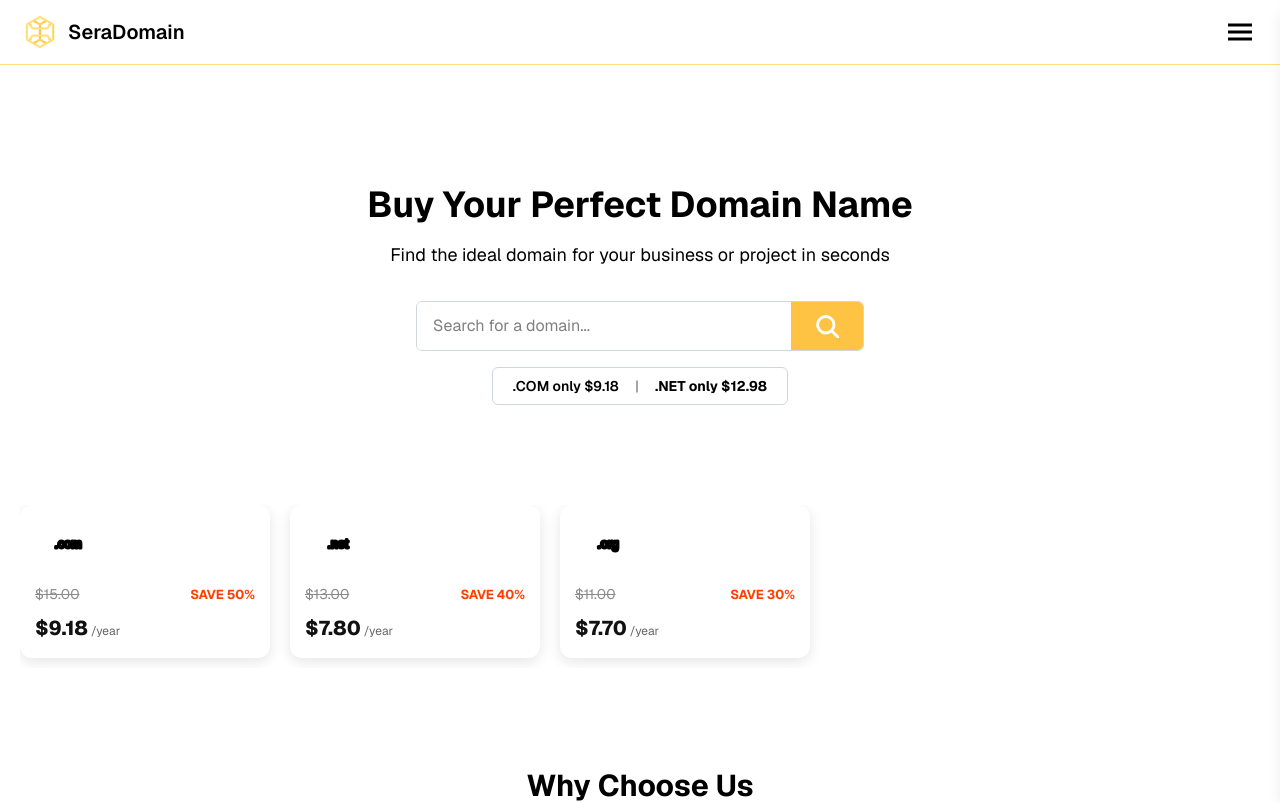
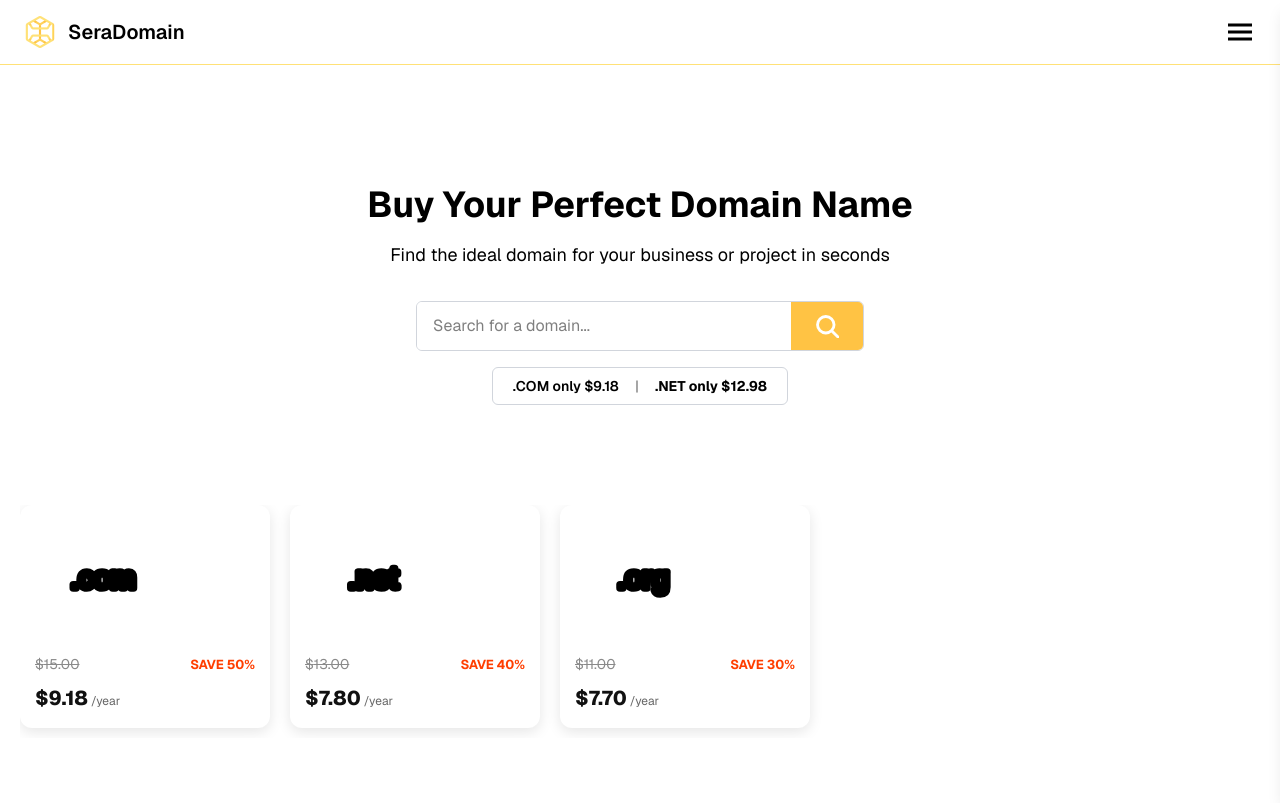
Before and after one commit to Parvez4560/seradomain, a Next.js app: page / in a window 1280 px wide. Shown: the top 803 px of the page. Built offline with nearby package versions, Linux system fonts and the light colour scheme.

Commit message:
New changes

```diff
--- a/components/TLDCard.css
+++ b/components/TLDCard.css
@@ -39,8 +39,8 @@
 
 /* Icon */
 .tld-icon {
-  width: 50px;
-  height: 50px;
+  width: 120px;
+  height: 120px;
   margin-bottom: 14px;
   position: relative;
   left: 8px;
--- a/package.json
+++ b/package.json
@@ -10,6 +10,7 @@
   },
   "dependencies": {
     "next": "^15.5.9",
+    "punycode": "^2.3.1",
     "react": "^18.3.1",
     "react-dom": "^18.3.1"
   },
```
Also changed, not shown: 1 other file (tests, documents, lock files or other folders).
